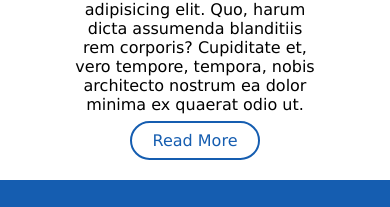
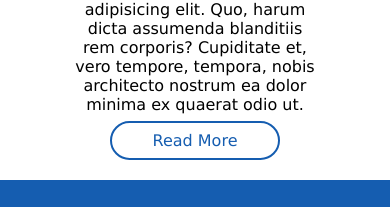
Before and after one commit to Dhinakaran001/Game-Development, a plain HTML site: page index.html in a window 390 px wide. Shown: the part 1271-1478 px from the top of the page. Drawn offline with Linux system fonts and the light colour scheme.

Commit message:
Update media.css

```diff
--- a/assets/css/media.css
+++ b/assets/css/media.css
@@ -75,7 +75,7 @@
     }
     .container>a{
         font-size: 1rem;
-        margin: 0px 110px;
+        margin: 0px 90px;
     }
     .container1{
         display: grid;
```
